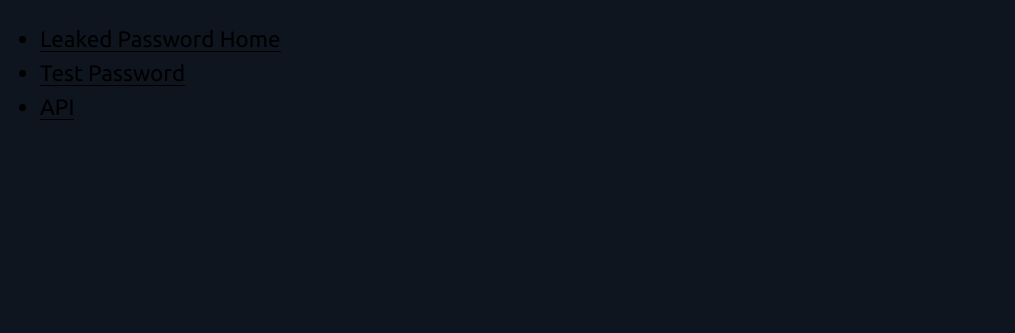
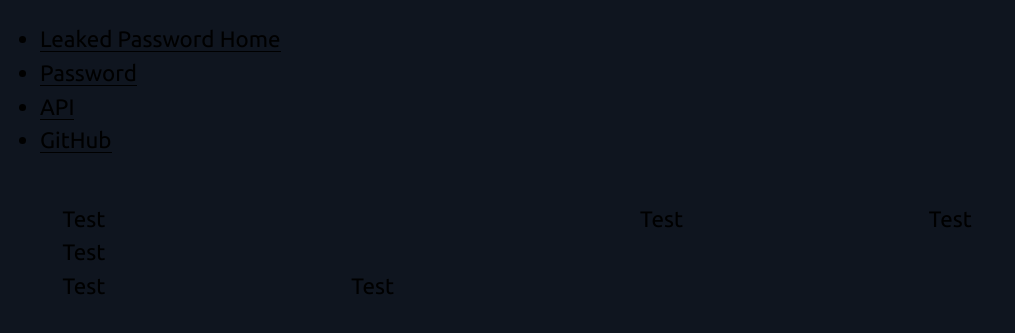
Before and after one commit to triss90/leakedpassword.com, a PHP site: page / in a window 1280 px wide. Shown: the top 333 px of the page, without its empty margins (0-1015 px from the left). Run offline with PHP 8.4, Linux system fonts and the light colour scheme; style sheets or scripts are compiled from the project's sources.

Commit message:
Add basic layout options

```diff
--- /dev/null
+++ b/assets/css/_layout.scss
@@ -0,0 +1,28 @@
+.content {
+  max-width: 1200px;
+  margin: 0 auto;
+  padding: 1rem 1rem 0 1rem;
+  .row {
+    width: 100%;
+    display: flex;
+    flex-wrap: nowrap;
+    @media(max-width: 768px) {
+      flex-wrap: wrap;
+      .col-25, .col-50, .col-75, .col-100 {
+        width: 100%;
+      }
+    }
+    .col-100 {
+      width: 100%;
+    }
+    .col-75 {
+      width: 75%;
+    }
+    .col-50 {
+      width: 50%;
+    }
+    .col-25 {
+      width: 25%;
+    }
+  }
+}
--- a/assets/css/app.scss
+++ b/assets/css/app.scss
@@ -4,6 +4,7 @@
 @import "reset";
 @import "typography";
 @import "general";
+@import "layout";
 
 // Modules
 @import "module_navigation";
--- a/index.php
+++ b/index.php
@@ -12,10 +12,26 @@
 <nav id="navigation" aria-label="site">
     <ul>
         <li><a href="/">Leaked Password <span class="vh">Home</span></a></li>
-        <li><a href="/">Test Password</a></li>
+        <li><a href="/">Password</a></li>
         <li><a href="/documentation">API</a></li>
+        <li><a href="/https://github.com/triss90/leakedpassword.com" target="_blank">GitHub</a></li>
     </ul>
 </nav>
 
+<div class="content">
+    <div class="row">
+        <div class="col-50">Test</div>
+        <div class="col-25">Test</div>
+        <div class="col-25">Test</div>
+    </div>
+    <div class="row">
+        <div class="col-100">Test</div>
+    </div>
+    <div class="row">
+        <div class="col-25">Test</div>
+        <div class="col-75">Test</div>
+    </div>
+</div>
+
 </body>
 </html>
```
